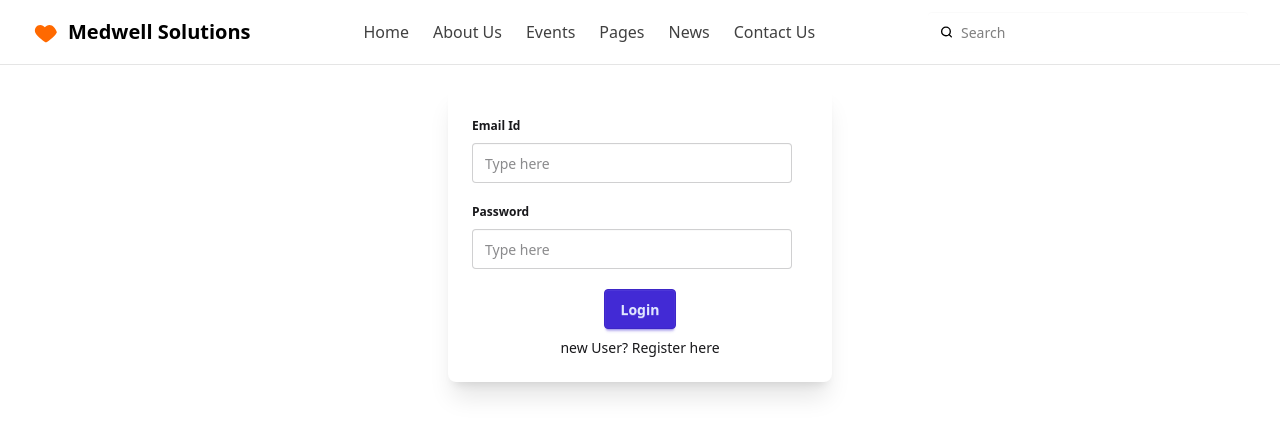
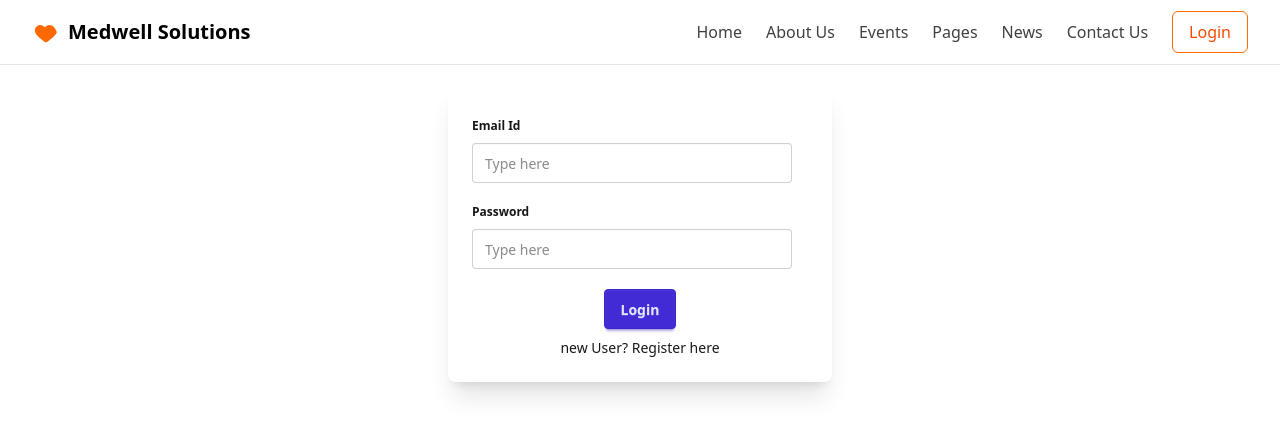
Before and after one commit to medwellsolutions/Medwell-Frontend, a React (Vite) app: page /login in a window 1280 px wide. Shown: the top 436 px of the page. Built offline with nearby package versions, Linux system fonts and the light colour scheme.

Commit message:
integrated the files

```diff
--- a/src/components/Login.jsx
+++ b/src/components/Login.jsx
@@ -25,10 +25,8 @@ const LoginComp = () => {
       emailId,
       password
       },{withCredentials:true})
-      const details = await axios.post(BASE_URL+'/'
-
-      )
-      navigate('/feed');
+      const nextRoute = res?.data?.data?.nextRoute;
+      navigate(nextRoute);
 
     }catch(err){
       setError(err?.response?.data || "Try again")
--- a/src/components/Navbar.jsx
+++ b/src/components/Navbar.jsx
@@ -13,35 +13,41 @@ const Navbar = () => {
   const [open, setOpen] = useState(false);
 
   return (
-    <div className=" sticky top-0 z-40 bg-white/90 backdrop-blur border-b border-neutral-200">
+    <div className="sticky top-0 z-40 bg-white/90 backdrop-blur border-b border-neutral-200">
       <div className="mx-auto max-w-7xl h-16 px-4 sm:px-6 lg:px-8 flex items-center justify-between">
         {/* Logo */}
         <a href="/" className="flex items-center gap-2">
           <svg width="28" height="28" viewBox="0 0 24 24" className="text-orange-500">
-            <path className="fill-current" d="M12 21s-7.5-4.35-9.33-8.82C1.82 8.86 4.02 6 7.08 6c1.6 0 3.05.8 3.92 2.02C11.87 6.8 13.32 6 14.92 6 17.98 6 20.18 8.86 21.33 12.18 19.5 16.65 12 21 12 21Z"/>
+            <path
+              className="fill-current"
+              d="M12 21s-7.5-4.35-9.33-8.82C1.82 8.86 4.02 6 7.08 6c1.6 0 3.05.8 3.92 2.02C11.87 6.8 13.32 6 14.92 6 17.98 6 20.18 8.86 21.33 12.18 19.5 16.65 12 21 12 21Z"
+            />
           </svg>
           <span className="text-xl text-black font-semibold">Medwell Solutions</span>
         </a>
 
-        {/* Desktop nav */}
-        <nav className="hidden md:flex items-center gap-6">
-          {links.map((l) => (
-            <a key={l.label} href={l.href} className="text-neutral-700 hover:text-neutral-900">
-              {l.label}
-            </a>
-          ))}
-        </nav>
+        {/* Desktop nav + login */}
+        <div className="hidden md:flex items-center gap-6">
+          <nav className="flex items-center gap-6">
+            {links.map((l) => (
+              <a
+                key={l.label}
+                href={l.href}
+                className="text-neutral-700 hover:text-neutral-900"
+              >
+                {l.label}
+              </a>
+            ))}
+          </nav>
 
-        {/* Desktop search */}
-        <label className="hidden md:flex input bg-inherit border-none focus-within:border-black">
-          <svg className="h-[1em] text-black" viewBox="0 0 24 24">
-            <g strokeLinejoin="round" strokeLinecap="round" strokeWidth="2.5" fill="none" stroke="currentColor">
-              <circle cx="11" cy="11" r="8"></circle>
-              <path d="m21 21-4.3-4.3"></path>
-            </g>
-          </svg>
-          <input type="search" required className="text-black" placeholder="Search" />
-        </label>
+          {/* Login button (right side) */}
+          <a
+            href="/login"
+            className="px-4 py-2 rounded-md border border-orange-500 text-orange-600 font-medium hover:bg-orange-50 transition"
+          >
+            Login
+          </a>
+        </div>
 
         {/* Mobile hamburger */}
         <button
@@ -52,32 +58,21 @@ const Navbar = () => {
         >
           <svg width="24" height="24" viewBox="0 0 24 24" className="fill-current">
             {open ? (
-              <path d="M18.3 5.7a1 1 0 0 1 0 1.4L13.4 12l4.9 4.9a1 1 0 1 1-1.4 1.4L12 13.4l-4.9 4.9a1 1 0 1 1-1.4-1.4l4.9-4.9-4.9-4.9A1 1 0 1 1 7.1 4.3L12 9.2l4.9-4.9a1 1 0 0 1 1.4 0Z"/>
+              <path d="M18.3 5.7a1 1 0 0 1 0 1.4L13.4 12l4.9 4.9a1 1 0 1 1-1.4 1.4L12 13.4l-4.9 4.9a1 1 0 1 1-1.4-1.4l4.9-4.9-4.9-4.9A1 1 0 1 1 7.1 4.3L12 9.2l4.9-4.9a1 1 0 0 1 1.4 0Z" />
             ) : (
-              <path d="M3 6h18v2H3V6Zm0 5h18v2H3v-2Zm0 5h18v2H3v-2Z"/>
+              <path d="M3 6h18v2H3V6Zm0 5h18v2H3v-2Zm0 5h18v2H3v-2Z" />
             )}
           </svg>
         </button>
       </div>
 
-      {/* Mobile menu (slide-down) */}
+      {/* Mobile menu */}
       <div
         className={`md:hidden overflow-hidden transition-[max-height] duration-300 ease-in-out ${
           open ? "max-h-96" : "max-h-0"
         }`}
       >
         <div className="px-4 sm:px-6 pb-4 flex flex-col gap-3 bg-white/95 backdrop-blur">
-          {/* Mobile search */}
-          <label className="input bg-inherit border-none focus-within:border-black">
-            <svg className="h-[1em] text-black" viewBox="0 0 24 24">
-              <g strokeLinejoin="round" strokeLinecap="round" strokeWidth="2.5" fill="none" stroke="currentColor">
-                <circle cx="11" cy="11" r="8"></circle>
-                <path d="m21 21-4.3-4.3"></path>
-              </g>
-            </svg>
-            <input type="search" required className="text-black" placeholder="Search" />
-          </label>
-
           {/* Mobile links */}
           <nav className="flex flex-col">
             {links.map((l) => (
@@ -91,6 +86,15 @@ const Navbar = () => {
               </a>
             ))}
           </nav>
+
+          {/* Mobile login button */}
+          <a
+            href="/login"
+            className="mt-2 px-4 py-2 rounded-md border border-orange-500 text-orange-600 font-medium hover:bg-orange-50 transition text-center"
+            onClick={() => setOpen(false)}
+          >
+            Login
+          </a>
         </div>
       </div>
     </div>
```
